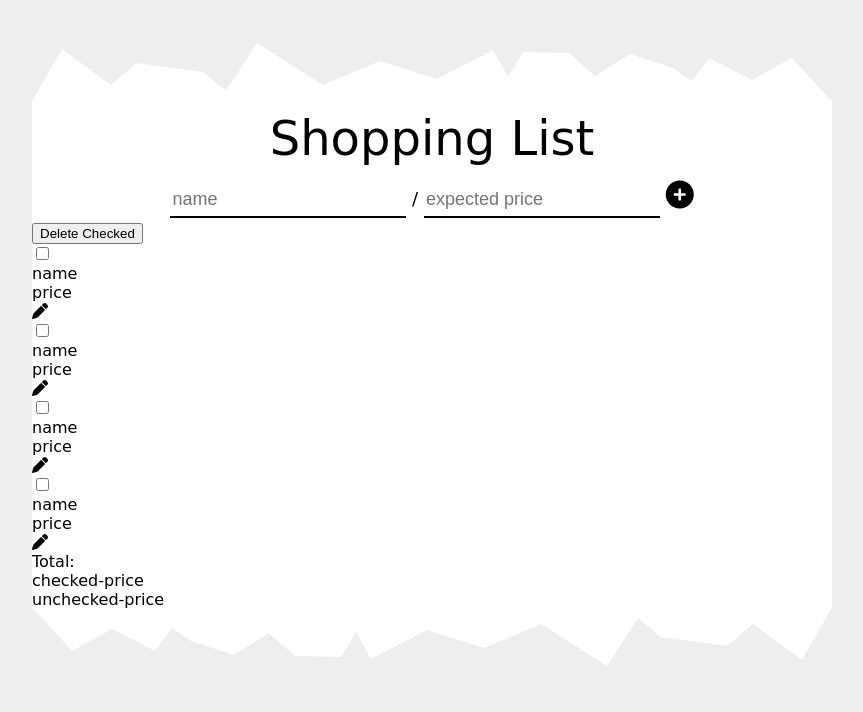
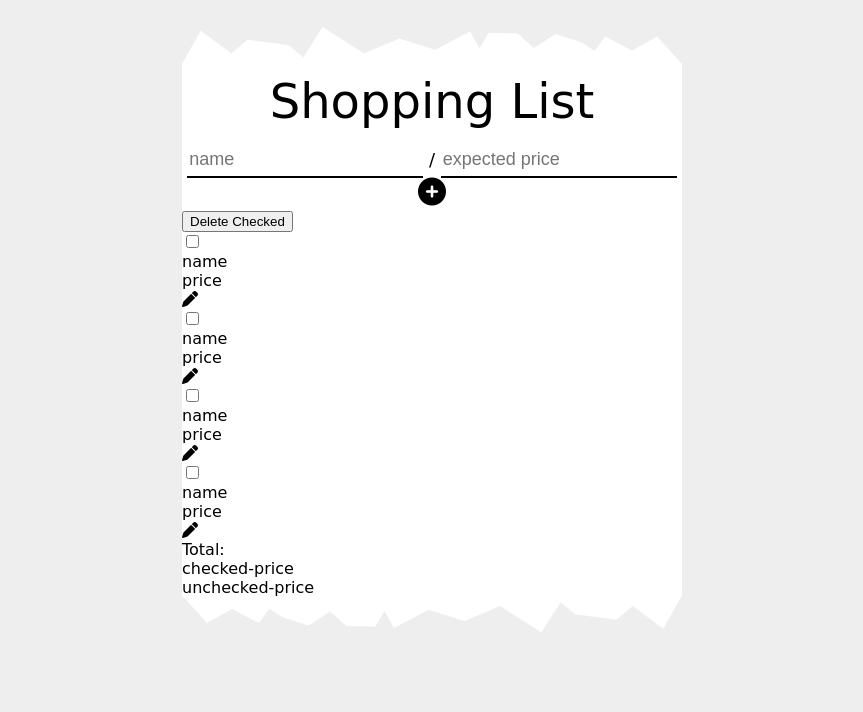
Before and after one commit to HZie/hzshoppinglist.github.io, a plain HTML site: page index.html in a window 1280 px wide. Shown: the whole page, without its empty margins (208-1071 px from the left). Drawn offline with Linux system fonts and the light colour scheme; a web font is replaced by a local one.

Commit message:
resize layout

```diff
--- a/style.css
+++ b/style.css
@@ -40,12 +40,13 @@ body {
 .receipt_top {
   display: block;
   margin: auto;
+  width: 500px;
 }
 
 .main {
   margin: auto;
   background-color: white;
-  width: 800px;
+  width: 500px;
 }
 
 /* Title */
@@ -79,4 +80,5 @@ body {
   display: block;
   margin: auto;
   transform: rotate(180deg);
+  width: 500px;
 }
```
